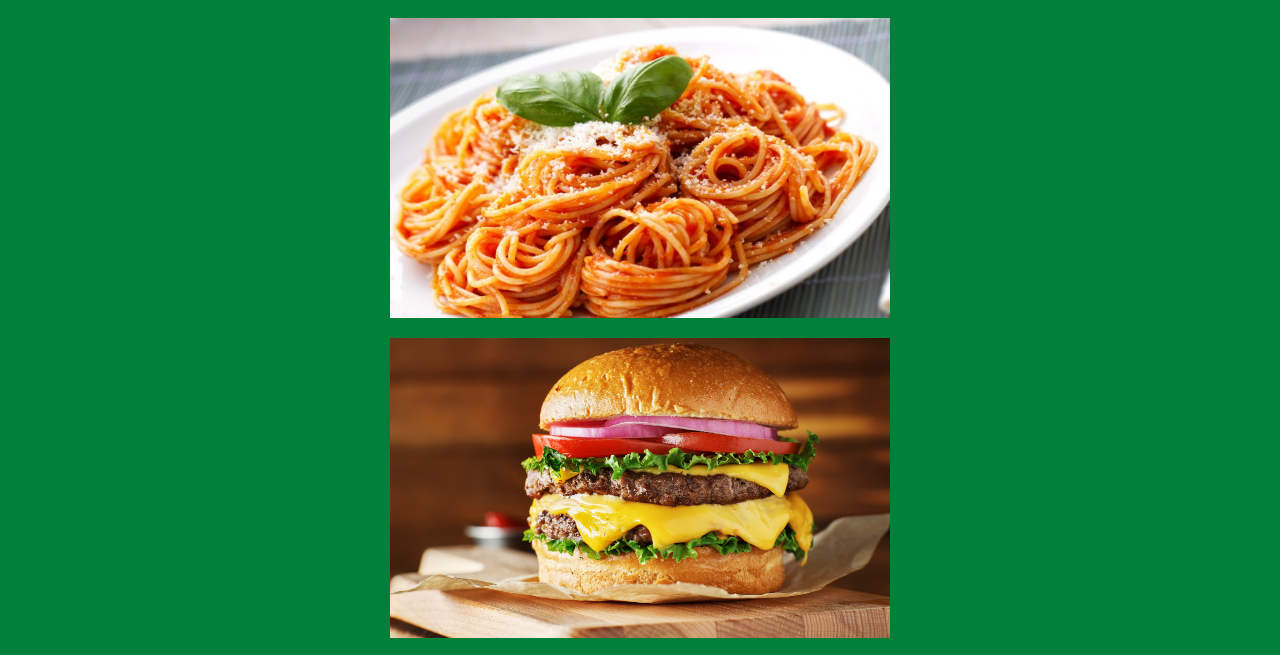
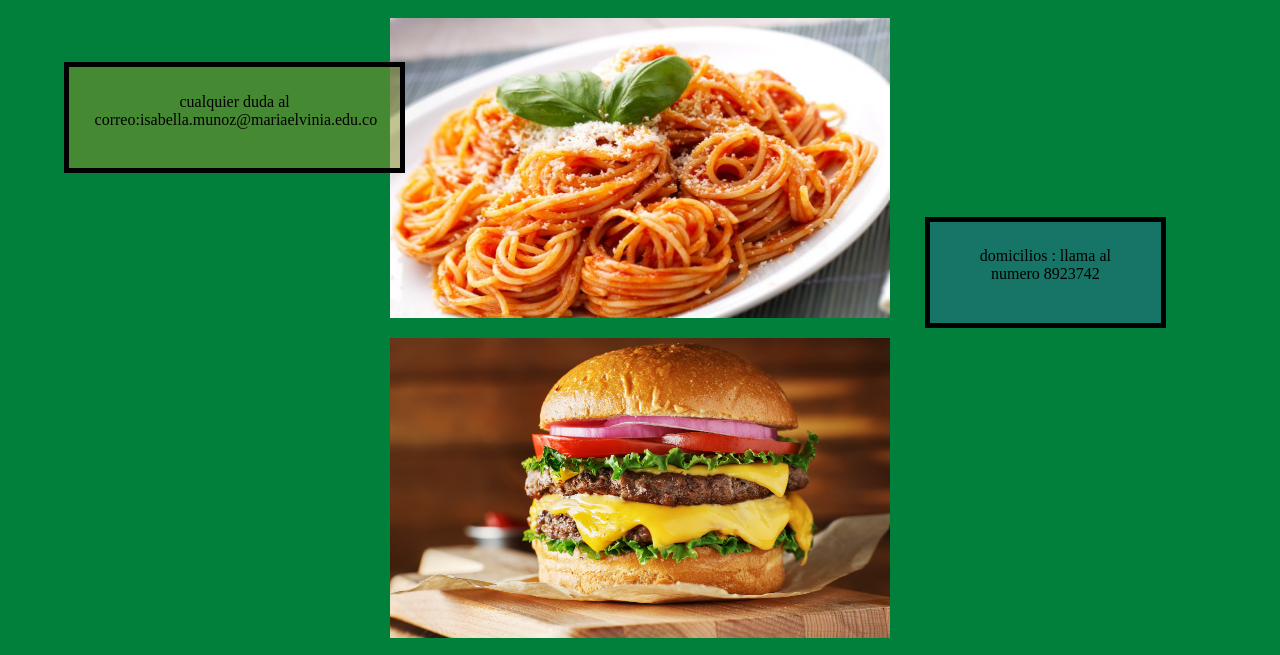
Before and after one commit to nicisa/comidas-r-pidas, a plain HTML site: page index.html in a window 1280 px wide. Shown: the part 138-793 px from the top of the page. Drawn offline with Linux system fonts and the light colour scheme.

Commit message:
version 6.0

```diff
--- a/index.html
+++ b/index.html
@@ -20,6 +20,14 @@
 
     <a href="hamburguesa.html">ir a pagina de hambuerguesa</a>
     <a href="menu.html">ir a pagina de menu</a>
+</div>
+<div class="cuadro1">
+    cualquier duda al correo:isabella.munoz@mariaelvinia.edu.co
+</div>
+<div class="cuadro2">
+    domicilios : llama al numero 8923742
+</div>
+
 </body>
 
 <img src="imagenes/1.jpg" alt="" srcset="">
--- a/style.css
+++ b/style.css
@@ -52,3 +52,32 @@ img,iframe{
     display: block;
     margin-top: 20px;
 }
+}
+
+.texto{
+    display: block;
+}
+
+.cuadro1{
+    width: 280px;
+    height: 50px;
+    border: 5px solid black;
+    padding: 2%;
+    background-color: rgba(139, 146, 45, 0.5);
+    margin: 5%;
+
+    position: fixed;
+}
+.cuadro2{
+    width: 180px;
+    height: 50px;
+    border: 5px solid black;
+    padding: 2%;
+    background-color: rgba(45, 106, 146, 0.5);
+    margin: 5%;
+
+    position: fixed;
+    bottom: 270px;
+    right: 50px;
+
+}
```
